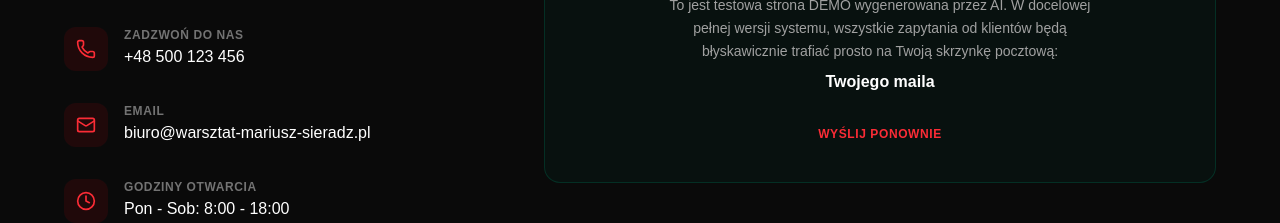
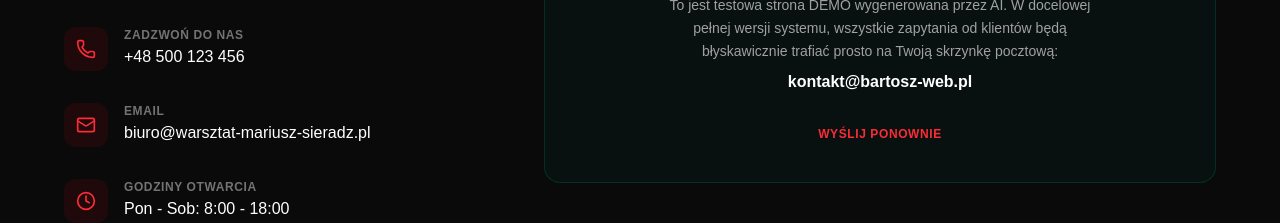
Before and after one commit to Barti303123/bartosz-web-demos, a Next.js app: page /warsztat-mariusz-sieradz/kontakt in a window 1280 px wide. Both pictures are taken after typing "Sample", "name@example.com", "5551234", "Sample" into the empty fields and a click on the button "Wyślij wiadomość". Shown: the part 657-880 px from the top of the page. Built offline with nearby package versions, Linux system fonts and the light colour scheme.

Commit message:
Generator V4: Warsztat Mariusz (auto theme)

```diff
--- a/src/app/warsztat-mariusz-sieradz/kontakt/page.js
+++ b/src/app/warsztat-mariusz-sieradz/kontakt/page.js
@@ -83,7 +83,7 @@ export default function AutoContact() {
                 <h3 className="text-2xl font-bold text-emerald-500">Sukces! Formularz działa.</h3>
                 <p className="text-neutral-400 text-sm leading-relaxed max-w-md">
                   To jest testowa strona DEMO wygenerowana przez AI. W docelowej pełnej wersji systemu, wszystkie zapytania od klientów będą błyskawicznie trafiać prosto na Twoją skrzynkę pocztową: <br/>
-                  <strong className="text-white text-base mt-2 block">{"Twojego maila"}</strong>
+                  <strong className="text-white text-base mt-2 block">{"kontakt@bartosz-web.pl"}</strong>
                 </p>
                 <button onClick={() => setSubmitted(false)} className="mt-4 text-xs font-semibold uppercase tracking-wider text-red-500 hover:text-red-400 transition-colors">Wyślij ponownie</button>
               </div>
```
